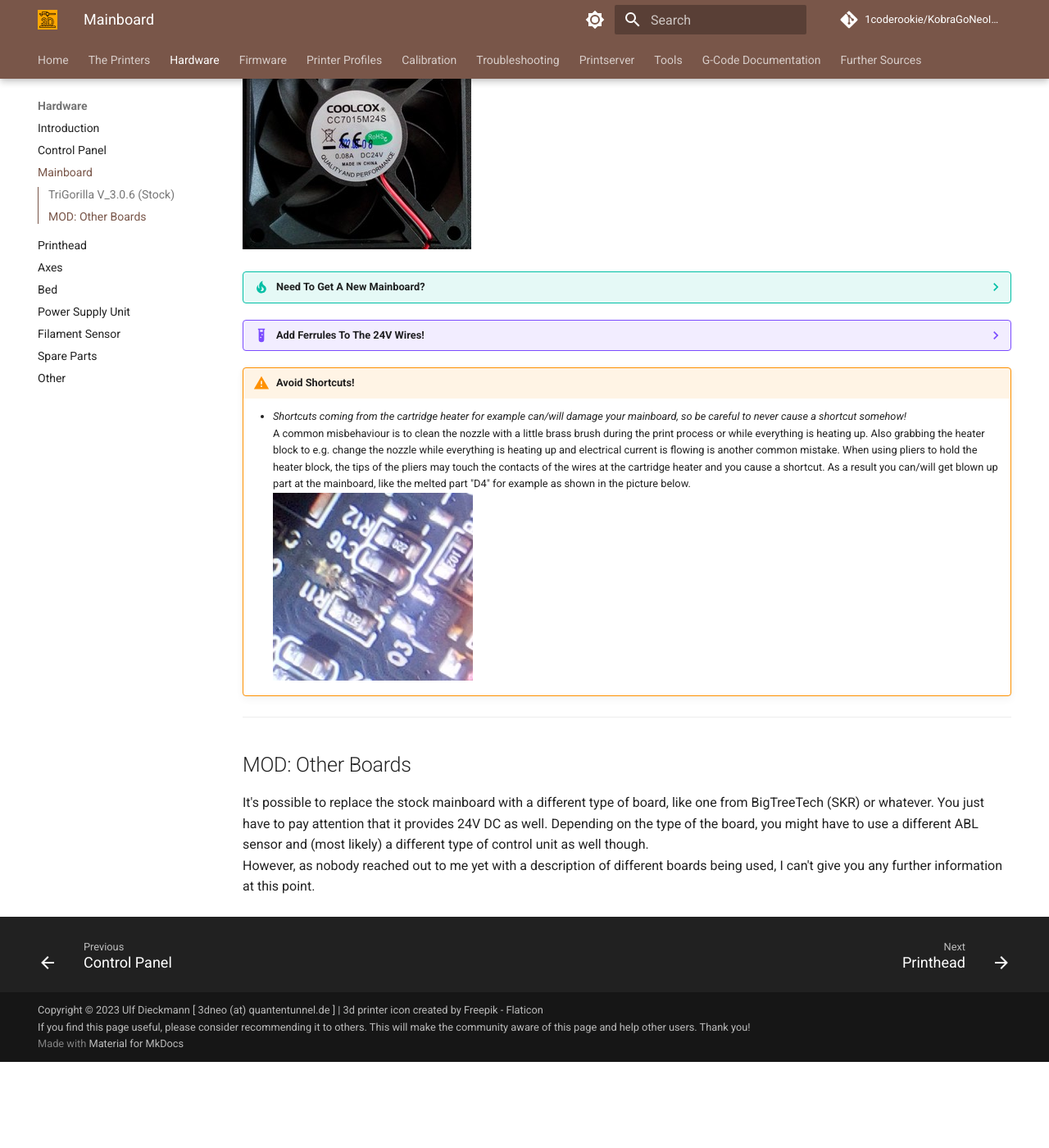
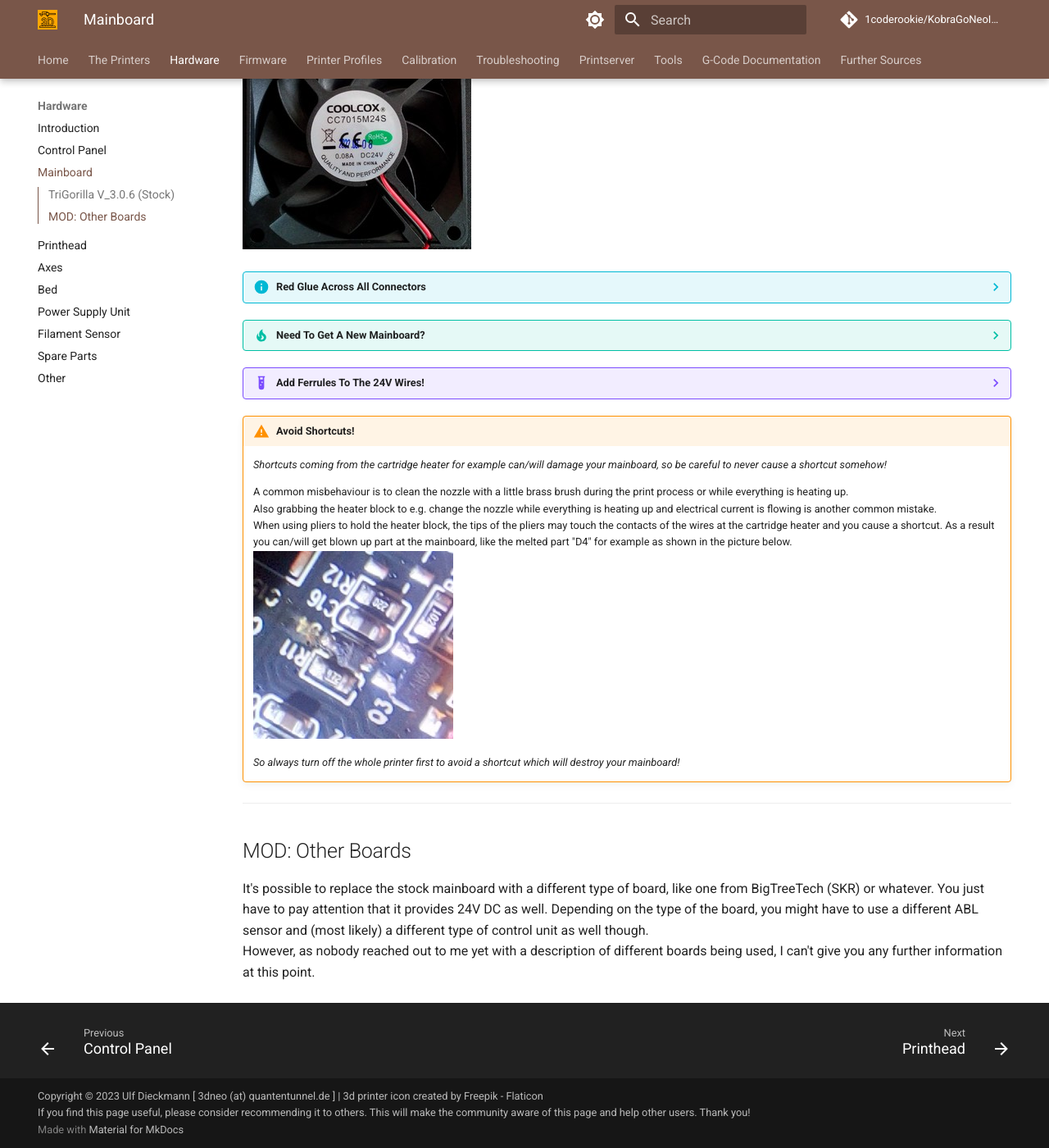
Before and after one commit to 1coderookie/KobraGoNeoInsights, an MkDocs documentation site: the page built from docs/hardware/mainboard.md, in a window 1280 px wide and 1400 px high, scrolled down 2006 px. Shown: the whole window at 82% size. Built offline with MkDocs 1.6.1 and Material for MkDocs 9.7.7, drawn with Linux system fonts in a browser that asks for light colours; comment, search, counter and statistics services are not loaded; before the commit the page ends 3301 px from its top, so only the background shows below that; some of the changed lines change nothing that is shown.

Commit message:
Update mainboard.md

```diff
--- a/docs/hardware/mainboard.md
+++ b/docs/hardware/mainboard.md
@@ -22,19 +22,34 @@ The following picture shows the fan of the mainboard. It's a "Coolcox CC7015M24S
 ![MCU fan](../assets/images/fan-mainboard_web.jpg)
 
 
+??? info "Red Glue Across All Connectors"
+
+    When you look at the mainboard, you'll see some red glue spread across all connectors. That's just for securing the connnection. You can get that stuff off by carefully pulling it off. It works better if you heat up that stuff *a little bit*, a hair dryer is good for that. It then becomes a bit softer and easier to be pulled off. You can also use a thin screwdriver to lift up a part of that stuff and then use some tweezers to grab it.
+
+    However, be *very careful* to
+    - not harm the mainboard by slipping off with the screwdriver or tweezer!
+    - not overheat the mainboards of parts of it when heating up that red glue!
+    - not rip off the heatsinks of the stepper drivers! This can happen really quick as they're just glued onto the stepper drivers with some thermal paste and the red glue is usually spread across the fins of the heatsinks as well! So *if* you have to pull off that stuff from those connectors of the motor wiring, then make sure that you press down the heatsink with your finger when trying to pull that stuff off!
+
 ??? tip "Need To Get A New Mainboard?"
 
     - As both the **Go** and the **Neo** use the same mainboard, you can just get yourself the mainboard for the **Go** if you e.g. own a **Neo** and can't get a mainboard for it (at the time of writing this, Anycubic only offers the mainboard for the **Go** in their shop) or if you find a seller but he charges more for the **Neo** version. You just need to flash the specific firmware for the **Neo** before using the printer.
 
 ??? example "Add Ferrules To The 24V Wires!"
 
-    - *It's advisable to cut off the soldered tips of the wires without a plug (power supply and heated bed) and add ferrules to them.*
+    **It's highly advisable to cut off the soldered tips of the wires without a plug (power supply and heated bed) and add ferrules to them.**
+
     When you are screwing down the soldered tip inside the clamp, the solder will get cracked a bit and may get deformed a bit as well. When the wire gets warm due to the current and the solder gets softer, the contact may become loose which could lead to malfunction or even cause fire in the last consequence. So it's always a good idea to just use proper ferrules. <br> ![Ferrules instead of soldered tips](../assets/images/mainboard_ferrules_web.jpg)
 
 !!! warning "Avoid Shortcuts!"
 
-    - *Shortcuts coming from the cartridge heater for example can/will damage your mainboard, so be careful to never cause a shortcut somehow!*
-    A common misbehaviour is to clean the nozzle with a little brass brush during the print process or while everything is heating up. Also grabbing the heater block to e.g. change the nozzle while everything is heating up and electrical current is flowing is another common mistake. When using pliers to hold the heater block, the tips of the pliers may touch the contacts of the wires at the cartridge heater and you cause a shortcut. As a result you can/will get blown up part at the mainboard, like the melted part "D4" for example as shown in the picture below. <br> ![Melted D4 caused by a shortcut](../assets/images/mainboard_melted-D4_web.jpg)
+    *Shortcuts coming from the cartridge heater for example can/will damage your mainboard, so be careful to never cause a shortcut somehow!*
+
+    A common misbehaviour is to clean the nozzle with a little brass brush during the print process or while everything is heating up.
+    Also grabbing the heater block to e.g. change the nozzle while everything is heating up and electrical current is flowing is another common mistake.
+    When using pliers to hold the heater block, the tips of the pliers may touch the contacts of the wires at the cartridge heater and you cause a shortcut. As a result you can/will get blown up part at the mainboard, like the melted part "D4" for example as shown in the picture below. <br> ![Melted D4 caused by a shortcut](../assets/images/mainboard_melted-D4_web.jpg)
+
+    *So always turn off the whole printer first to avoid a shortcut which will destroy your mainboard!*
 
 ---
 
```
